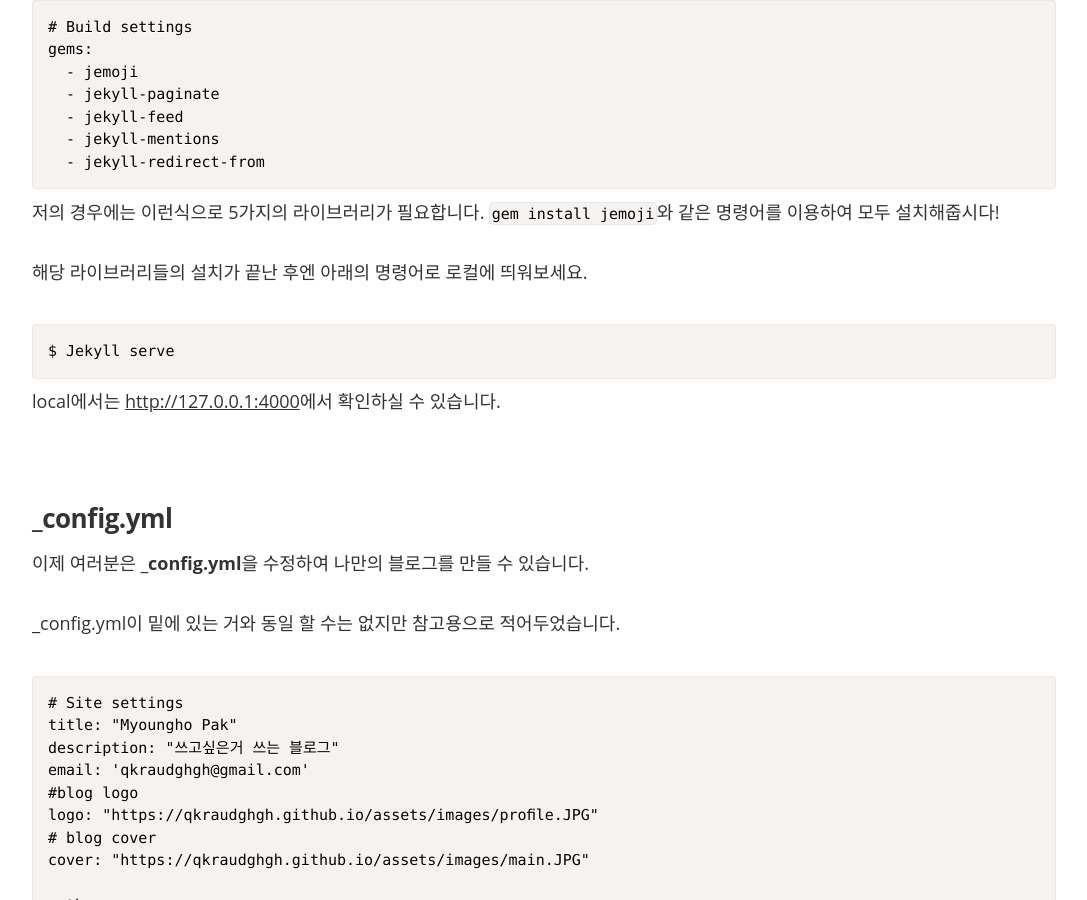
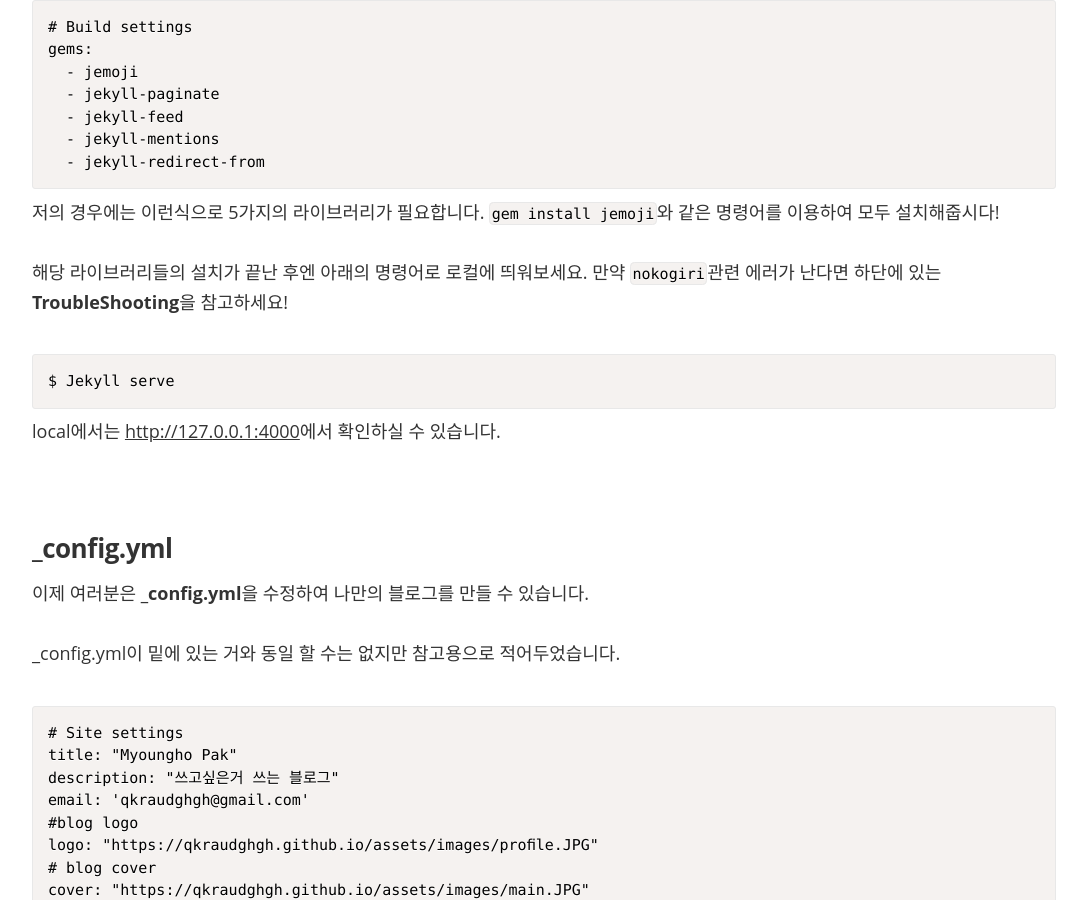
Before and after one commit to qkraudghgh/qkraudghgh.github.io, a Jekyll site: the page built from _posts/2016-07-02-jekyll-blog-setup.md, in a window 1280 px wide and 900 px high, scrolled down 1353 px. Shown: the whole window, without its empty margins (96-1183 px from the left). Built offline with Jekyll 4.4.1, drawn with Linux system fonts in a browser that asks for light colours; nearby versions of some CDN libraries; some web fonts are replaced; comment, search, counter and statistics services are not loaded.

Commit message:
내용추가2

````diff
--- a/_posts/2016-07-02-jekyll-blog-setup.md
+++ b/_posts/2016-07-02-jekyll-blog-setup.md
@@ -54,6 +54,7 @@ gems:
 저의 경우에는 이런식으로 5가지의 라이브러리가 필요합니다. `gem install jemoji`와 같은 명령어를 이용하여 모두 설치해줍시다!
 
 해당 라이브러리들의 설치가 끝난 후엔 아래의 명령어로 로컬에 띄워보세요.
+만약 `nokogiri`관련 에러가 난다면 하단에 있는 **TroubleShooting**을 참고하세요!
 
 ```Shell
 $ Jekyll serve
````
